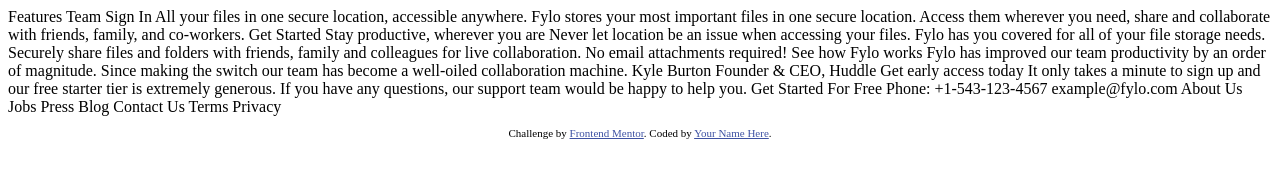
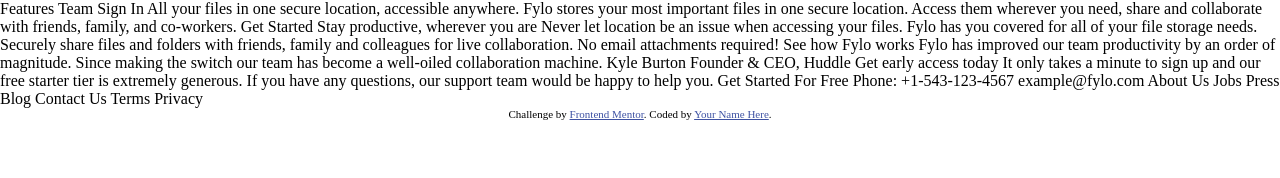
Before and after one commit to Yashbabani0/fylo-landing-page-with-two-column-layout-master, a plain HTML site: page index.html in a window 1280 px wide. Drawn offline with Linux system fonts and the light colour scheme.

Commit message:
added css file

```diff
--- a/index.html
+++ b/index.html
@@ -13,6 +13,7 @@
     .attribution { font-size: 11px; text-align: center; }
     .attribution a { color: hsl(228, 45%, 44%); }
   </style>
+  <link rel="stylesheet" href="style.css">
 </head>
 <body>
 
--- /dev/null
+++ b/style.css
@@ -0,0 +1,9 @@
+* {
+    padding: 0;
+    margin: 0;
+    box-sizing: border-box;
+}
+body {
+    height: 100vh;
+    width: 100%;
+}
```
